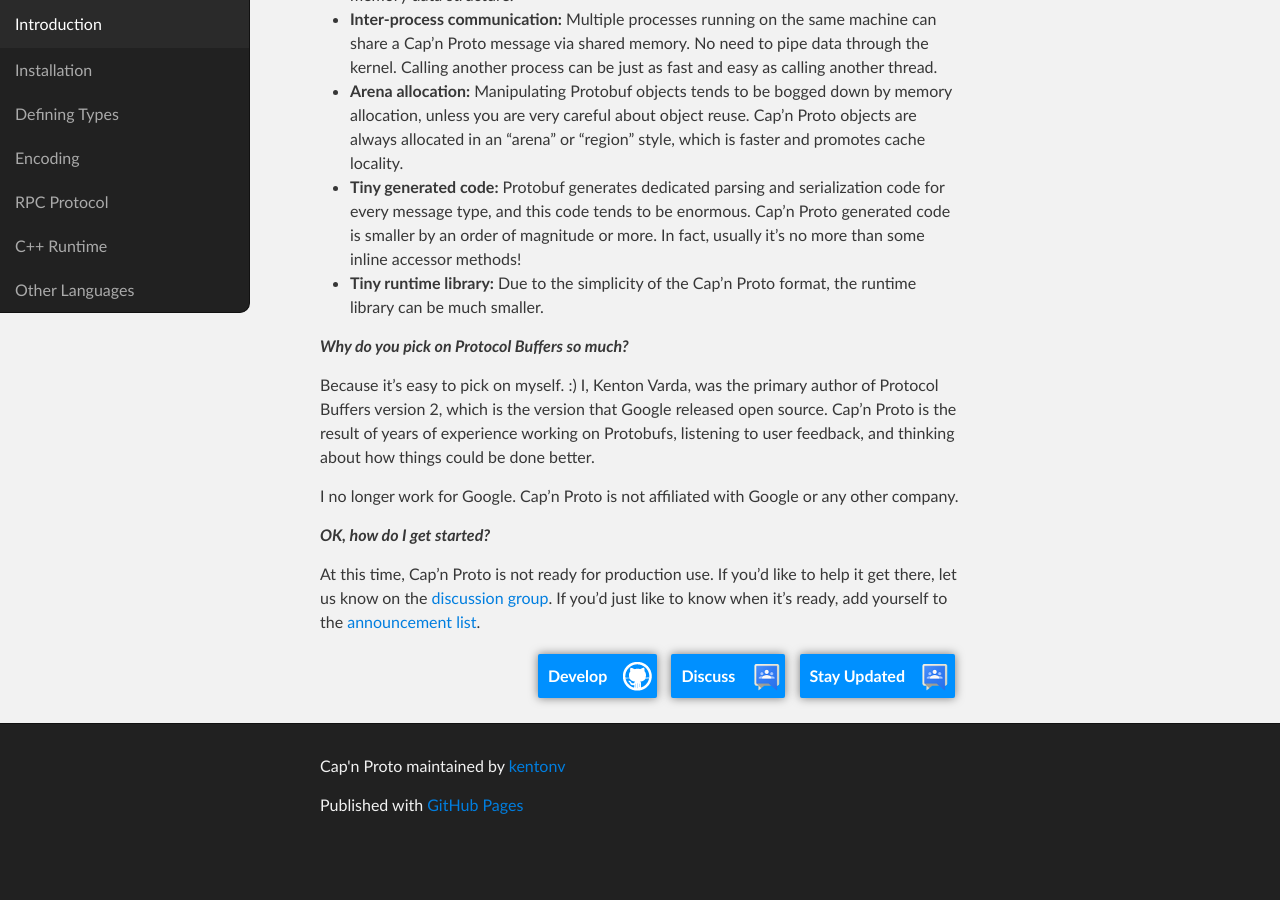
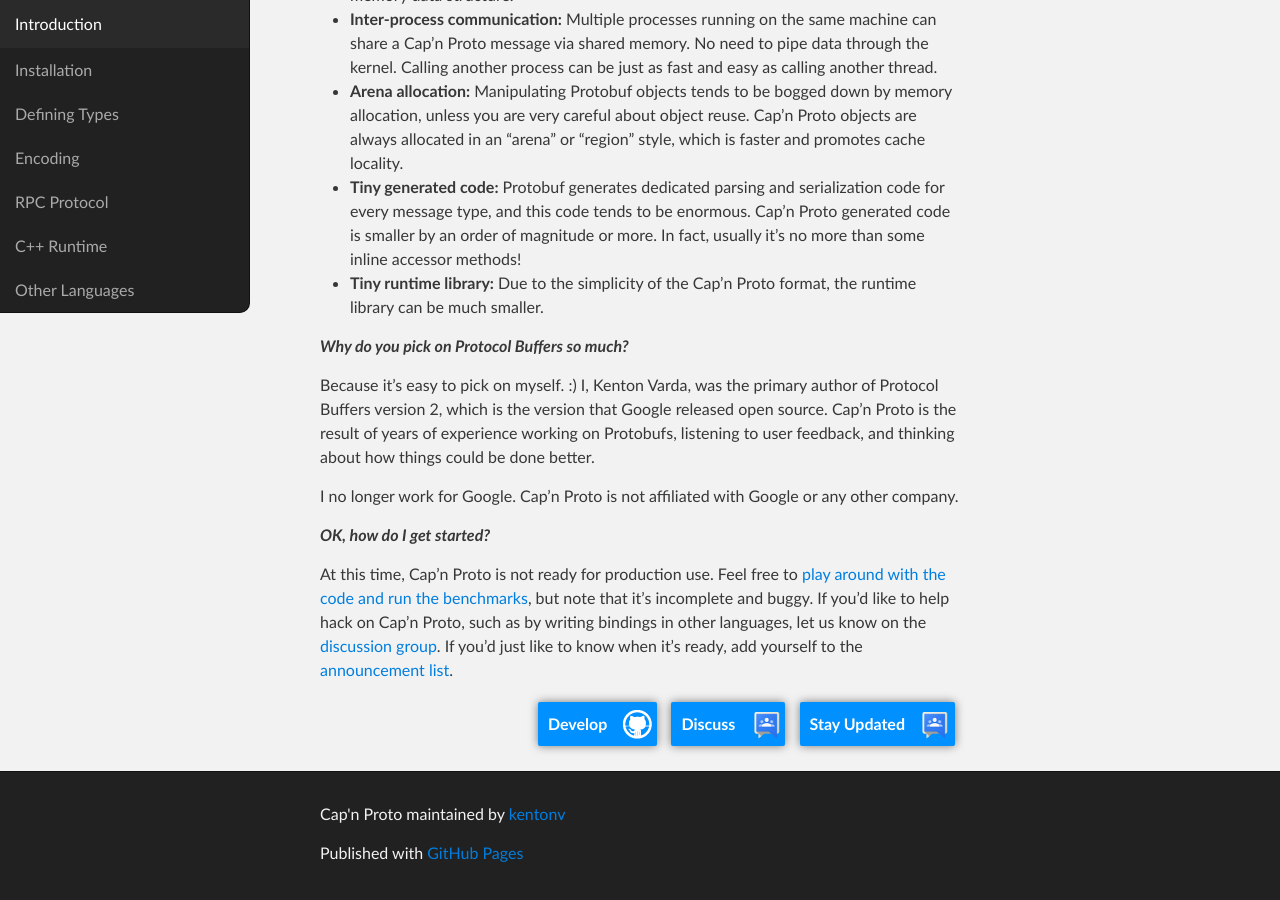
Before and after one commit to capnproto/capnproto, a Jekyll site: the page built from doc/index.md, in a window 1280 px wide and 900 px high, scrolled down 1639 px. Built offline with Jekyll 4.4.1, drawn with Linux system fonts in a browser that asks for light colours; before the commit the page ends 2491 px from its top, so only the background shows below that.

Commit message:
Tweak end of front page.

```diff
--- a/doc/index.md
+++ b/doc/index.md
@@ -77,9 +77,11 @@
 
 **_OK, how do I get started?_**
 
-At this time, Cap'n Proto is not ready for production use.  If you'd like to help it get there,
-let us know on the [discussion group](https://groups.google.com/group/capnproto).  If you'd just
-like to know when it's ready, add yourself to the
+At this time, Cap'n Proto is not ready for production use.  Feel free to
+[play around with the code and run the benchmarks](install.html), but note that it's incomplete
+and buggy.  If you'd like to help hack on Cap'n Proto, such as by writing bindings in other
+languages, let us know on the [discussion group](https://groups.google.com/group/capnproto).  If
+you'd just like to know when it's ready, add yourself to the
 [announcement list](https://groups.google.com/group/capnproto-announce).
 
 <div style="float: right">
```
